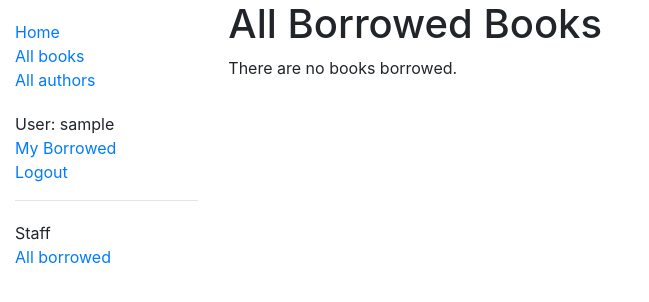
After one commit to kyleheidelberger/mdn-django-tutorial, a Django app: page /catalog/borrowed/ in a window 1280 px wide. The commit adds this page. Shown: the top 302 px of the page, without its empty margins (0-649 px from the left). Run offline with Django 3.2, Linux system fonts and the light colour scheme; the visitor is signed in with stand-in values (Sample User, id 1); data that the repository does not hold is empty; some libraries are stand-ins or nearby versions.

Commit message:
complete part 8 challenge

```diff
--- a/catalog/templates/base_generic.html
+++ b/catalog/templates/base_generic.html
@@ -18,6 +18,8 @@
                     <li><a href="{% url 'index' %}">Home</a></li>
                     <li><a href="{% url 'books' %}">All books</a></li>
                     <li><a href="{% url 'authors' %}">All authors</a></li>
+                </ul>
+                <ul class="sidebar-nav">
                     {% if user.is_authenticated %}
                     <li>User: {{ user.get_username }}</li>
                     <li><a href="{% url 'my-borrowed' %}">My Borrowed</a></li>
@@ -26,6 +28,16 @@
                     <li><a href="{% url 'login'%}?next={{request.path}}">Login</a></li>
                     {% endif %}
                 </ul>
+                    {% if user.is_staff %}
+                    <hr />
+                    <ul class="sidebar-nav">
+                    <li>Staff</li>
+                    {% if perms.catalog.can_mark_returned %}
+                    <li><a href="{% url 'all-borrowed' %}">All borrowed</a></li>
+                    {% endif %}
+                </ul>
+                {% endif %}
+
             {% endblock %}
             </div>
             <div class="col-sm-10 ">
--- /dev/null
+++ b/catalog/templates/catalog/bookinstance_list_borrowed_all.html
@@ -0,0 +1,19 @@
+{% extends "base_generic.html" %}
+
+{% block content %}
+    <h1>All Borrowed Books</h1>
+
+    {% if bookinstance_list %}
+    <ul>
+
+      {% for bookinst in bookinstance_list %}
+      <li class="{% if bookinst.is_overdue %}text-danger{% endif %}">
+        <a href="{% url 'book-detail' bookinst.book.pk %}">{{bookinst.book.title}}</a> ({{ bookinst.due_back }}) {% if user.is_staff %}- {{ bookinst.borrower }}{% endif %}
+      </li>
+      {% endfor %}
+    </ul>
+
+    {% else %}
+      <p>There are no books borrowed.</p>
+    {% endif %}
+{% endblock %}
--- a/catalog/urls.py
+++ b/catalog/urls.py
@@ -8,5 +8,7 @@ urlpatterns = [
     path('authors/', views.AuthorListView.as_view(), name='authors'),
     path('author/<int:pk>', views.AuthorDetailView.as_view(), name='author-detail'),
     path('mybooks/', views.LoanedBooksByUserListView.as_view(), name='my-borrowed'),
+    path(r'borrowed/', views.LoanedBooksAllListView.as_view(), name='all-borrowed'),  # Added for challenge
+
 
 ]
--- a/catalog/views.py
+++ b/catalog/views.py
@@ -4,7 +4,7 @@ from django.shortcuts import render
 
 from catalog.models import Book, Author, BookInstance, Genre
 from django.views import generic
-from django.contrib.auth.mixins import LoginRequiredMixin
+from django.contrib.auth.mixins import LoginRequiredMixin, PermissionRequiredMixin
 
 def index(request):
     """
@@ -66,3 +66,13 @@ class LoanedBooksByUserListView(LoginRequiredMixin,generic.ListView):
 
     def get_queryset(self):
         return BookInstance.objects.filter(borrower=self.request.user).filter(status__exact='o').order_by('due_back')
+
+class LoanedBooksAllListView(PermissionRequiredMixin,generic.ListView):
+    """Generic class-based view listing ALL books on loan. Only visible to users with can_mark_returned permission."""
+    model = BookInstance
+    permission_required = 'catalog.can_mark_returned'
+    template_name = 'catalog/bookinstance_list_borrowed_all.html'
+    paginate_by = 10
+
+    def get_queryset(self):
+        return BookInstance.objects.filter(status__exact='o').order_by('due_back')
```
